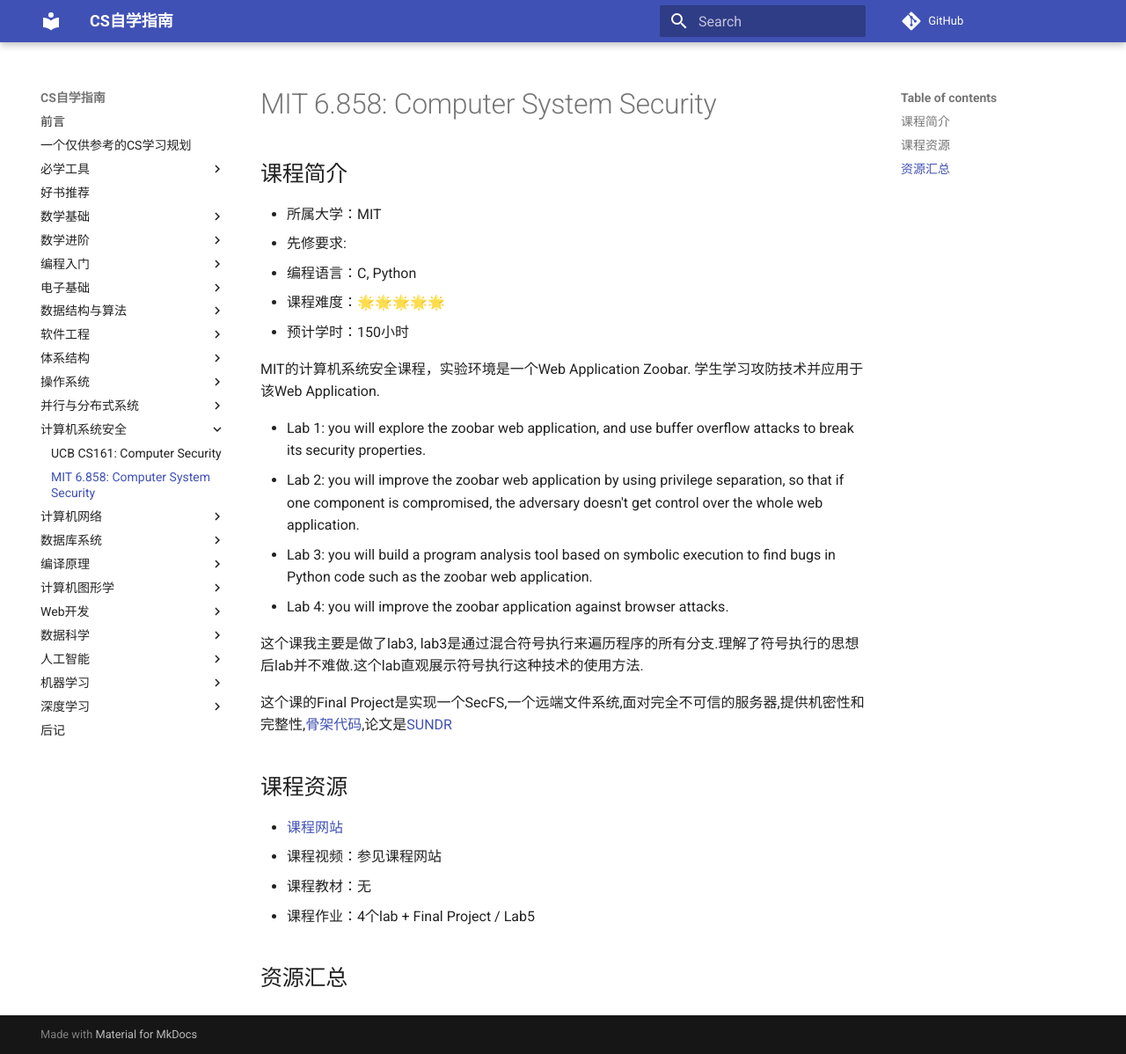
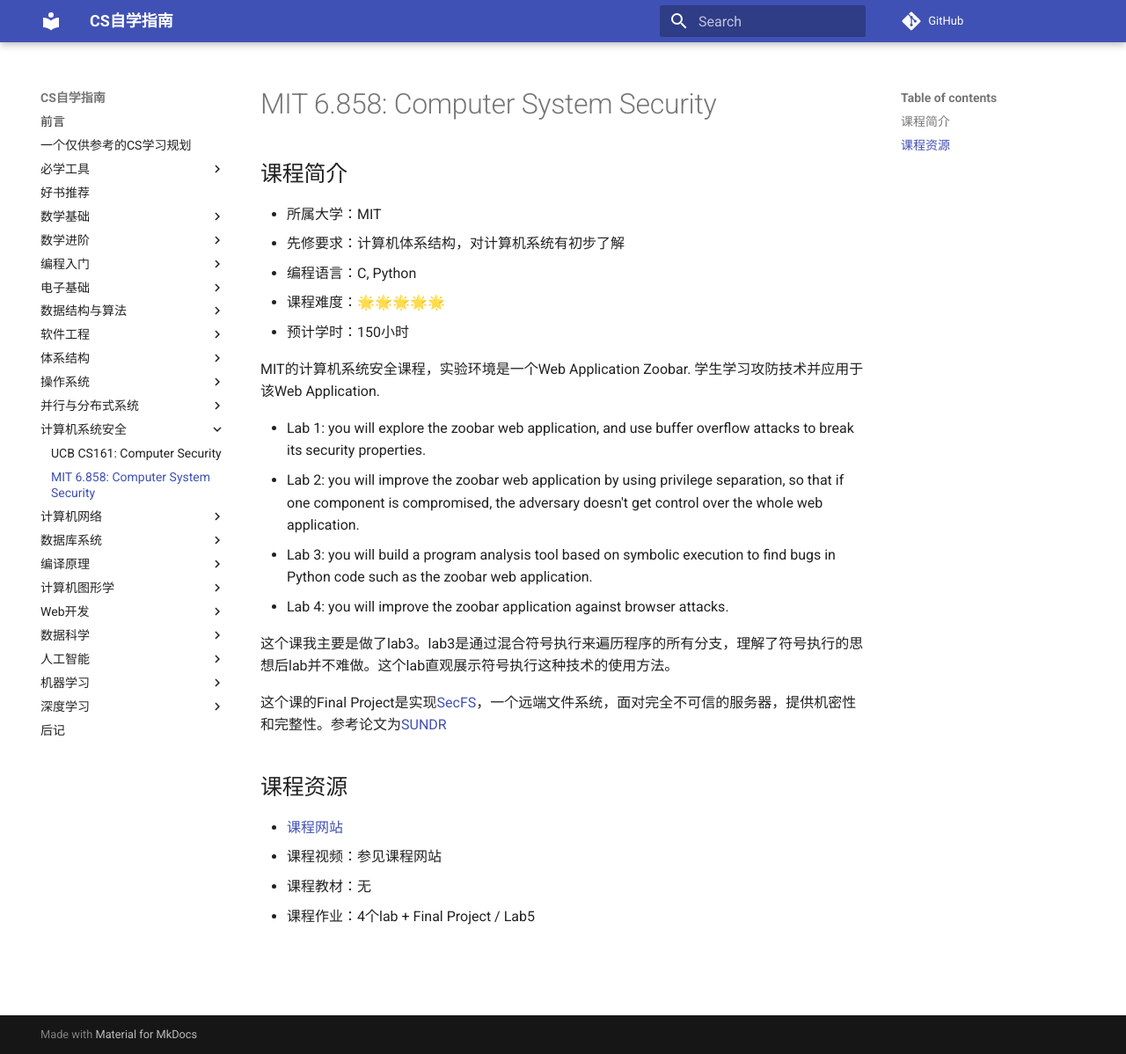
Before and after one commit to PKUFlyingPig/cs-self-learning, an MkDocs documentation site: the page built from docs/系统安全/MIT6.858.md, in a window 1280 px wide and 1198 px high. Shown: the whole window at 88% size. Built offline with MkDocs 1.6.1 and Material for MkDocs 9.7.7, drawn with Linux system fonts in a browser that asks for light colours; comment, search, counter and statistics services are not loaded.

Commit message:
fix some typo

```diff
--- a/docs/系统安全/MIT6.858.md
+++ b/docs/系统安全/MIT6.858.md
@@ -1,6 +1,6 @@
 ## 课程简介
 - 所属大学：MIT
-- 先修要求:
+- 先修要求：计算机体系结构，对计算机系统有初步了解
 - 编程语言：C, Python
 - 课程难度：🌟🌟🌟🌟🌟
 - 预计学时：150小时
@@ -12,13 +12,12 @@ MIT的计算机系统安全课程，实验环境是一个Web Application Zoobar.
 -   Lab 3: you will build a program analysis tool based on symbolic execution to find bugs in Python code such as the zoobar web application.
 -   Lab 4: you will improve the zoobar application against browser attacks.
 
-这个课我主要是做了lab3,  lab3是通过混合符号执行来遍历程序的所有分支.理解了符号执行的思想后lab并不难做.这个lab直观展示符号执行这种技术的使用方法.
+这个课我主要是做了lab3。lab3是通过混合符号执行来遍历程序的所有分支，理解了符号执行的思想后lab并不难做。这个lab直观展示符号执行这种技术的使用方法。
 
-这个课的Final Project是实现一个SecFS,一个远端文件系统,面对完全不可信的服务器,提供机密性和完整性,[骨架代码](https://github.com/mit-pdos/secfs-skeleton),论文是[SUNDR](https://www.usenix.org/legacy/event/osdi04/tech/full_papers/li_j/li_j.pdf)
+这个课的Final Project是实现[SecFS](https://github.com/mit-pdos/secfs-skeleton)，一个远端文件系统，面对完全不可信的服务器，提供机密性和完整性。参考论文为[SUNDR](https://www.usenix.org/legacy/event/osdi04/tech/full_papers/li_j/li_j.pdf)
+
 ## 课程资源
 - [课程网站](http://css.csail.mit.edu/6.858/2022/)
 - 课程视频：参见课程网站
 - 课程教材：无
 - 课程作业：4个lab + Final Project / Lab5
-
-## 资源汇总
```
Also changed, not shown: docs/index.md (+1 -1 lines).
